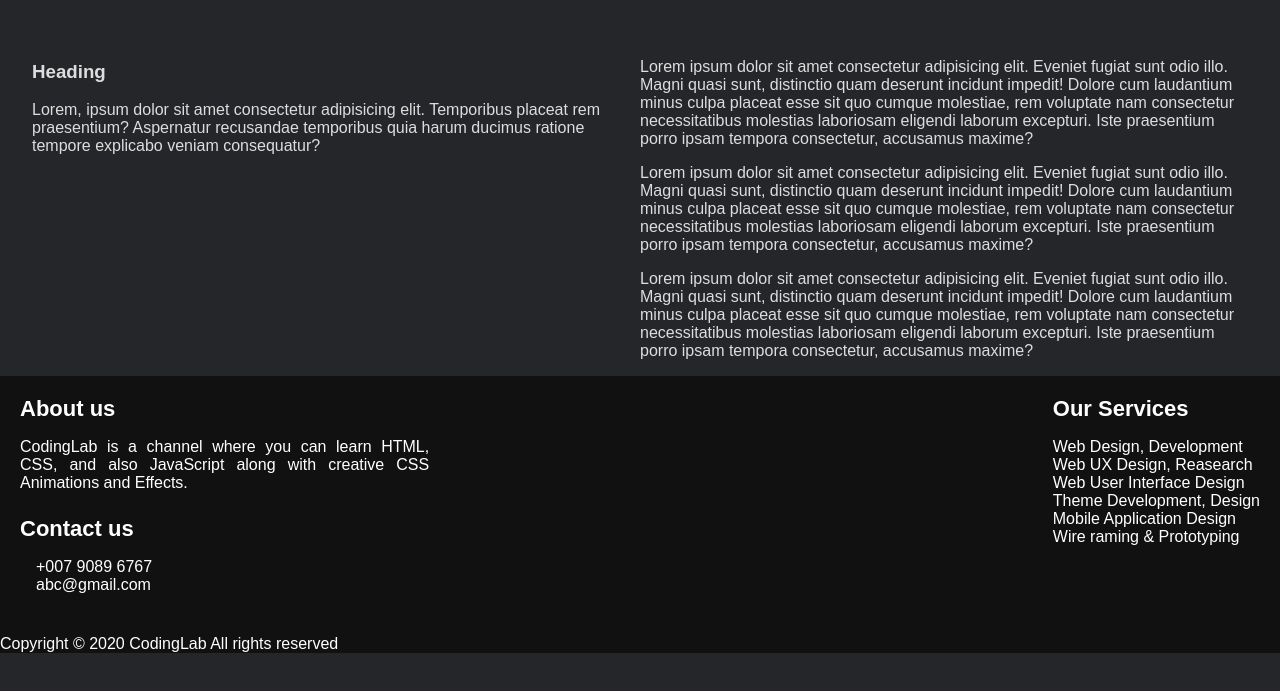
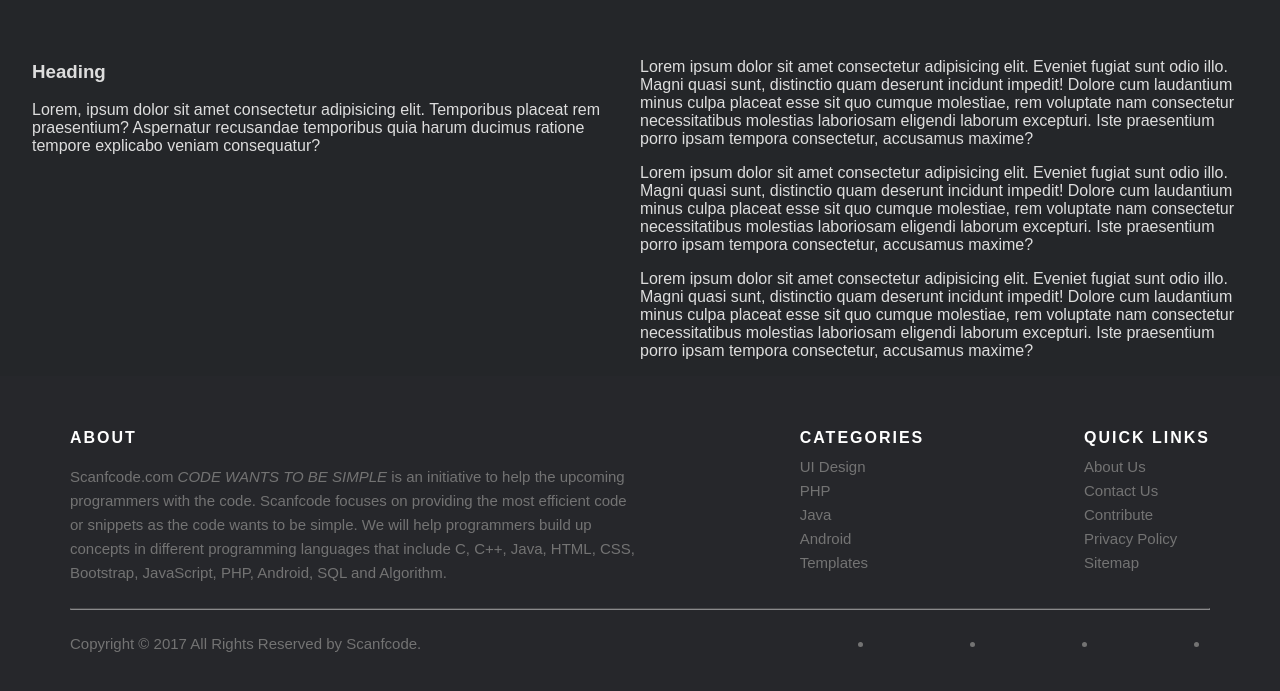
Before and after one commit to Nopalogic/learn-nextjs, a Next.js app: page / in a window 1280 px wide. Shown: the part 758-1449 px from the top of the page. Before the commit the page ends 1427 px from the top, so only its background shows below. Built offline with nearby package versions, Linux system fonts and the light colour scheme.

Commit message:
adding style

```diff
--- a/components/footer/footer.module.css
+++ b/components/footer/footer.module.css
@@ -1,122 +1,59 @@
 .footer {
-	width: 100%;
-	background: #111;
-  color: #fff;
-  bottom: 0;
+	background-color: #26272b;
+	padding: 45px 0 20px;
+	font-size: 15px;
+	line-height: 24px;
+	color: #737373;
 }
 
-.content {
-	max-width: 1350px;
-	margin: auto;
-	padding: 20px;
+.container {
+	width: 1140px;
+	margin-inline: auto;
+}
+
+.row {
 	display: flex;
-	flex-wrap: wrap;
 	justify-content: space-between;
 }
 
-.leftBox {
-	width: 33%;
-	transition: all 0.4s ease;
+.left {
+	width: 50%;
 }
 
-.topic {
-	font-size: 22px;
-	font-weight: 600;
-	color: #fff;
-	margin-bottom: 16px;
+.links {
+	display: flex;
+	flex-direction: column;
 }
-.content p {
-	text-align: justify;
-}
-.lower {
-	margin: 24px 0 5px 0;
-}
-.content .lower i {
-	padding-right: 16px;
-}
-.content .middle {
-	padding-left: 80px;
-}
-.content .middle a {
-	line-height: 32px;
-}
-.content .right input[type='text'] {
-	height: 45px;
-	width: 100%;
-	outline: none;
-	color: #d9d9d9;
-	background: #000;
-	border-radius: 5px;
-	padding-left: 10px;
-	font-size: 17px;
-	border: 2px solid #222222;
-}
-.content .right input[type='submit'] {
-	height: 42px;
-	width: 100%;
-	font-size: 18px;
-	color: #d9d9d9;
-	background: #eb2f06;
-	outline: none;
-	border-radius: 5px;
-	letter-spacing: 1px;
-	cursor: pointer;
-	margin-top: 12px;
-	border: 2px solid #eb2f06;
-	transition: all 0.3s ease-in-out;
-}
-.content .right input[type='submit']:hover {
-	background: none;
-	color: #eb2f06;
-}
-.content .media-icons a {
-	font-size: 16px;
-	height: 45px;
-	width: 45px;
-	display: inline-block;
-	text-align: center;
-	line-height: 43px;
-	border-radius: 5px;
-	border: 2px solid #222222;
-	margin: 30px 5px 0 0;
-	transition: all 0.3s ease;
-}
-.content .media-icons a:hover {
-	border-color: #eb2f06;
-}
+
 .bottom {
-	width: 100%;
-	text-align: right;
-	color: #d9d9d9;
-	padding: 0 40px 5px 0;
-}
-.bottom a {
-	color: #eb2f06;
+	display: flex;
+	justify-content: space-between;
 }
 
 
-@media (max-width: 1100px) {
-	.content .middle {
-		padding-left: 50px;
-	}
+
+.colRight{
+	width: 33%;
 }
-@media (max-width: 950px) {
-	.content .box {
-		width: 50%;
-	}
-	.content .right {
-		margin-top: 40px;
-	}
+
+.socialMedia {
+	display: flex;
+	justify-content: space-between;
 }
-@media (max-width: 560px) {
-	.footer {
-		position: relative;
-	}
-	.content .box {
-		width: 100%;
-		margin-top: 30px;
-	}
-	.content .middle {
-		padding-left: 0;
-	}
+
+.line {
+	border-top-color: #bbb;
+	opacity: 0.5;
 }
+
+.line.small {
+	margin: 20px 0;
+}
+
+.heading {
+	color: #fff;
+	font-size: 16px;
+	text-transform: uppercase;
+	margin: 5px 0;
+	letter-spacing: 2px;
+}
--- a/components/footer/index.js
+++ b/components/footer/index.js
@@ -1,54 +1,80 @@
 import style from './footer.module.css';
+import Link from 'next/link';
+
+// referensi / sources
+// https://codepen.io/scanfcode/pen/MEZPNd
 
 export default function Footer() {
 	return (
 		<footer className={style.footer}>
-			<div className={style.content}>
-				<div className={style.leftBox}>
-					<div className="upper">
-						<div className={style.topic}>About us</div>
-						<p>CodingLab is a channel where you can learn HTML, CSS, and also JavaScript along with creative CSS Animations and Effects.</p>
+			<div className={style.container}>
+				<div className={style.row}>
+					<div className={style.left}>
+						<h6 className={style.heading}>About</h6>
+						<p className="text-justify">
+							Scanfcode.com <i>CODE WANTS TO BE SIMPLE </i> is an initiative to help the upcoming programmers with the code. Scanfcode focuses on providing the most efficient code or snippets as the
+							code wants to be simple. We will help programmers build up concepts in different programming languages that include C, C++, Java, HTML, CSS, Bootstrap, JavaScript, PHP, Android, SQL and
+							Algorithm.
+						</p>
 					</div>
-					<div className={style.lower}>
-						<div className={style.topic}>Contact us</div>
-						<div className="phone">
-							<a href="#">
-								<i className="fas fa-phone-volume"></i>+007 9089 6767
-							</a>
+
+					<div className={style.middle}>
+						<h6 className={style.heading}>Categories</h6>
+						<div className={style.links}>
+							<Link href="http://scanfcode.com/category/front-end-development/">UI Design</Link>
+							<Link href="http://scanfcode.com/category/back-end-development/">PHP</Link>
+							<Link href="http://scanfcode.com/category/java-programming-language/">Java</Link>
+							<Link href="http://scanfcode.com/category/android/">Android</Link>
+							<Link href="http://scanfcode.com/category/templates/">Templates</Link>
 						</div>
-						<div className="email">
-							<a href="#">
-								<i className="fas fa-envelope"></i>abc@gmail.com
-							</a>
+					</div>
+
+					<div className={style.right}>
+						<h6 className={style.heading}>Quick Links</h6>
+						<div className={style.links}>
+							<Link href="http://scanfcode.com/about/">About Us</Link>
+							<Link href="http://scanfcode.com/contact/">Contact Us</Link>
+							<Link href="http://scanfcode.com/contribute-at-scanfcode/">Contribute</Link>
+							<Link href="http://scanfcode.com/privacy-policy/">Privacy Policy</Link>
+							<Link href="http://scanfcode.com/sitemap/">Sitemap</Link>
 						</div>
 					</div>
 				</div>
-				<div className="middle box">
-					<div className={style.topic}>Our Services</div>
-					<div>
-						<a href="#">Web Design, Development</a>
+				<hr className={style.line} />
+			</div>
+			<div className={style.container}>
+				<div className={style.bottom}>
+					<div className={style.colLeft}>
+						<p className="copyright-text">
+							Copyright &copy; 2017 All Rights Reserved by <a href="#">Scanfcode</a>.
+						</p>
 					</div>
-					<div>
-						<a href="#">Web UX Design, Reasearch</a>
-					</div>
-					<div>
-						<a href="#">Web User Interface Design</a>
-					</div>
-					<div>
-						<a href="#">Theme Development, Design</a>
-					</div>
-					<div>
-						<a href="#">Mobile Application Design</a>
-					</div>
-					<div>
-						<a href="#">Wire raming & Prototyping</a>
+
+					<div className={style.colRight}>
+						<ul className={style.socialMedia}>
+							<li>
+								<a className="facebook" href="#">
+									<i className="fa fa-facebook"></i>
+								</a>
+							</li>
+							<li>
+								<a className="twitter" href="#">
+									<i className="fa fa-twitter"></i>
+								</a>
+							</li>
+							<li>
+								<a className="dribbble" href="#">
+									<i className="fa fa-dribbble"></i>
+								</a>
+							</li>
+							<li>
+								<a className="linkedin" href="#">
+									<i className="fa fa-linkedin"></i>
+								</a>
+							</li>
+						</ul>
 					</div>
 				</div>
-			</div>
-			<div className="bottom">
-				<p>
-					Copyright © 2020 <a href="#">CodingLab</a> All rights reserved
-				</p>
 			</div>
 		</footer>
 	);
```
